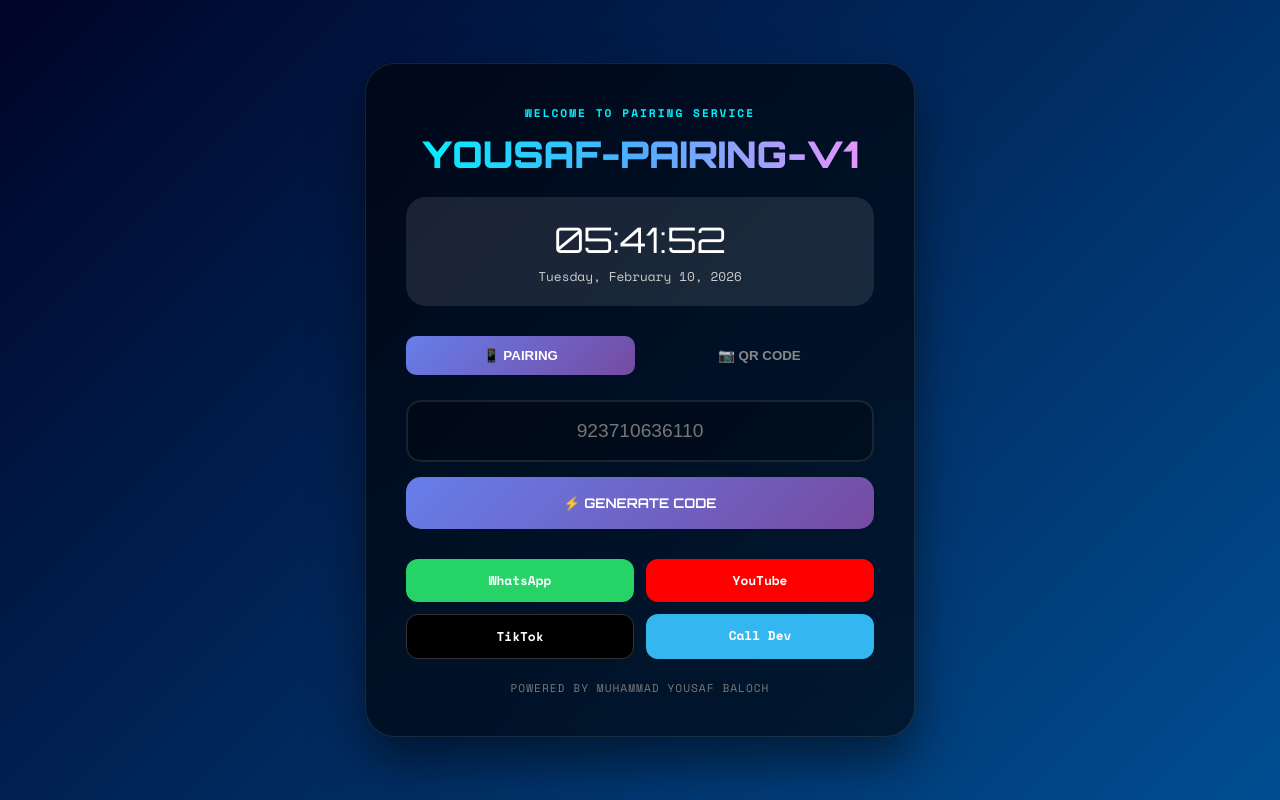
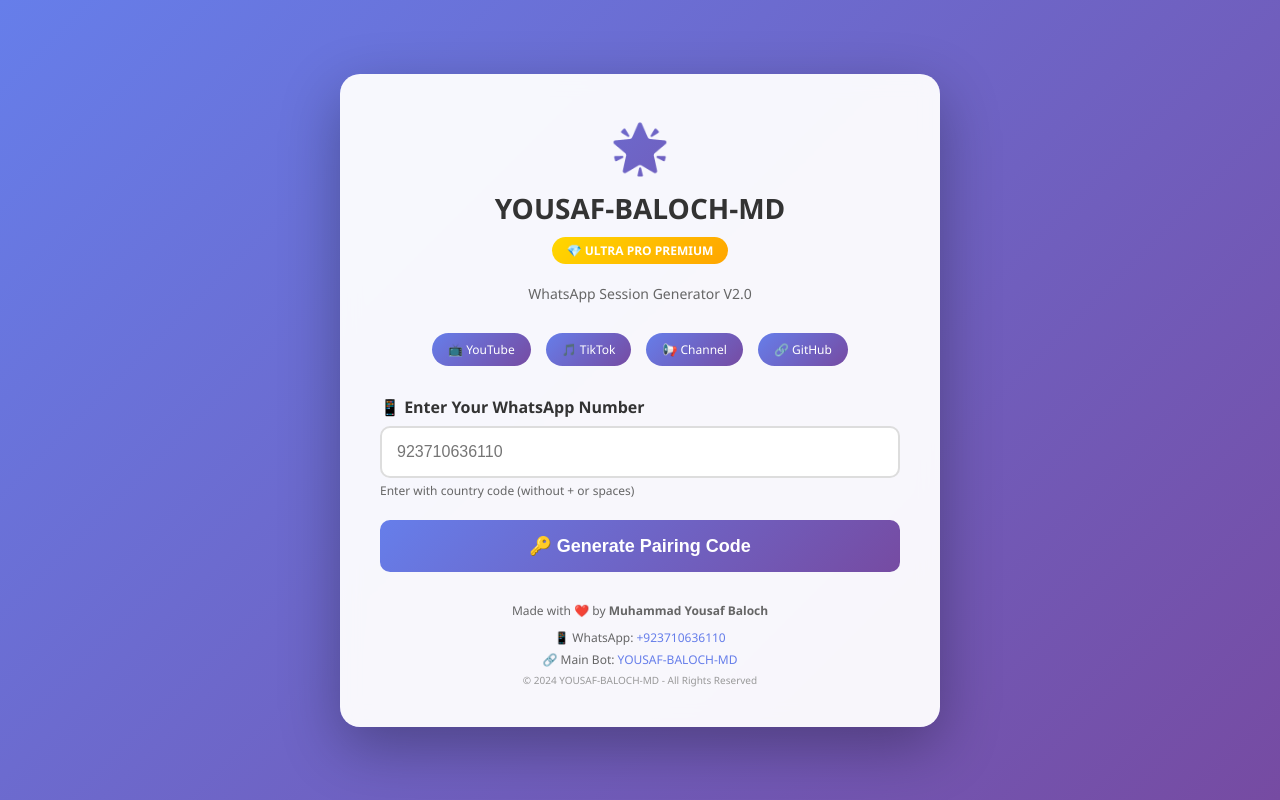
Before and after one commit to musakhanbaloch03-sad/YOUSAF-PAIRING-V1, a website: page public/index.html in a window 1280 px wide. Drawn offline with nearby package versions, Linux system fonts and the light colour scheme.

Commit message:
Update index.html

```diff
--- a/public/index.html
+++ b/public/index.html
@@ -3,185 +3,338 @@
 <head>
     <meta charset="UTF-8">
     <meta name="viewport" content="width=device-width, initial-scale=1.0">
-    <title>YOUSAF-PAIRING-V1 | Professional Service</title>
-
-    <link href="https://fonts.googleapis.com/css2?family=Orbitron:wght@400;700;900&family=Space+Mono:wght@400;700&display=swap" rel="stylesheet">
-
+    <title>YOUSAF-BALOCH-MD Pairing Service - Ultra Pro Premium</title>
     <style>
-        * { margin: 0; padding: 0; box-sizing: border-box; }
-        :root {
-            --primary-gradient: linear-gradient(135deg, #000428 0%, #004e92 100%);
-            --accent-neon: #00f2fe;
-            --btn-grad: linear-gradient(135deg, #667eea 0%, #764ba2 100%);
-            --card-bg: rgba(255, 255, 255, 0.1);
+        * {
+            margin: 0;
+            padding: 0;
+            box-sizing: border-box;
         }
 
         body {
-            font-family: 'Space Mono', monospace;
-            background: var(--primary-gradient);
-            background-attachment: fixed;
+            font-family: 'Segoe UI', Tahoma, Geneva, Verdana, sans-serif;
+            background: linear-gradient(135deg, #667eea 0%, #764ba2 100%);
             min-height: 100vh;
             display: flex;
             align-items: center;
             justify-content: center;
             padding: 20px;
-            color: white;
-            overflow-x: hidden;
         }
 
         .container {
-            background: rgba(0, 0, 0, 0.6);
-            backdrop-filter: blur(20px);
-            border: 1px solid rgba(255, 255, 255, 0.1);
-            border-radius: 30px;
-            box-shadow: 0 25px 50px rgba(0,0,0,0.5);
-            max-width: 550px;
+            background: rgba(255, 255, 255, 0.95);
+            border-radius: 20px;
+            padding: 40px;
+            max-width: 600px;
             width: 100%;
-            padding: 40px;
-            text-align: center;
+            box-shadow: 0 20px 60px rgba(0, 0, 0, 0.3);
+            backdrop-filter: blur(10px);
         }
 
-        h1 {
-            font-family: 'Orbitron', sans-serif;
-            font-size: 2.3rem;
-            font-weight: 900;
-            margin-bottom: 20px;
-            background: linear-gradient(to right, #00f2fe, #4facfe, #f093fb);
-            -webkit-background-clip: text;
-            -webkit-text-fill-color: transparent;
-            text-transform: uppercase;
-        }
-
-        .info-panel {
-            background: var(--card-bg);
-            padding: 20px;
-            border-radius: 20px;
+        .header {
+            text-align: center;
             margin-bottom: 30px;
         }
 
-        .clock { font-family: 'Orbitron', sans-serif; font-size: 2.2rem; margin-bottom: 5px; }
-
-        .tabs { display: flex; gap: 10px; margin-bottom: 25px; }
-        .tab-btn { flex: 1; padding: 12px; border: none; background: transparent; color: #888; cursor: pointer; border-radius: 10px; font-weight: bold; }
-        .tab-btn.active { background: var(--btn-grad); color: white; }
-
-        .content { display: none; }
-        .content.active { display: block; }
-
-        input[type="tel"] {
-            width: 100%; padding: 18px; border-radius: 15px; border: 2px solid rgba(255,255,255,0.1);
-            background: rgba(0,0,0,0.3); color: white; font-size: 1.2rem; text-align: center; outline: none;
+        .logo {
+            font-size: 48px;
+            margin-bottom: 10px;
+            background: linear-gradient(135deg, #667eea, #764ba2);
+            -webkit-background-clip: text;
+            -webkit-text-fill-color: transparent;
+            font-weight: bold;
         }
 
-        .btn-gen {
-            width: 100%; padding: 18px; margin-top: 15px; border-radius: 15px; border: none;
-            background: var(--btn-grad); color: white; cursor: pointer; font-weight: bold; font-family: 'Orbitron', sans-serif;
+        .title {
+            font-size: 28px;
+            color: #333;
+            margin-bottom: 10px;
+            font-weight: bold;
         }
 
-        .code-box {
-            display: none; margin-top: 25px; padding: 20px;
-            background: rgba(0, 242, 254, 0.1); border: 2px dashed var(--accent-neon); border-radius: 15px;
+        .subtitle {
+            color: #666;
+            font-size: 14px;
+            margin-bottom: 20px;
         }
-        .code-text { font-family: 'Orbitron', sans-serif; font-size: 2.5rem; color: var(--accent-neon); letter-spacing: 8px; font-weight: 900; }
 
-        .social-grid { display: grid; grid-template-columns: repeat(2, 1fr); gap: 12px; margin-top: 30px; }
-        .social-item { padding: 12px; border-radius: 12px; text-decoration: none; color: white; font-weight: bold; font-size: 0.8rem; transition: 0.3s; }
-        .wa { background: #25D366; }
-        .yt { background: #FF0000; }
-        .tk { background: #000; border: 1px solid #333; }
-        .ph { background: #34B7F1; }
-        .social-item:hover { transform: translateY(-3px); filter: brightness(1.1); }
+        .social-links {
+            display: flex;
+            justify-content: center;
+            gap: 15px;
+            margin-bottom: 30px;
+        }
 
-        .loader { display: none; width: 30px; height: 30px; border: 3px solid #f3f3f3; border-top: 3px solid var(--accent-neon); border-radius: 50%; animation: spin 1s linear infinite; margin: 15px auto; }
-        @keyframes spin { to { transform: rotate(360deg); } }
+        .social-link {
+            display: inline-flex;
+            align-items: center;
+            padding: 8px 16px;
+            background: linear-gradient(135deg, #667eea, #764ba2);
+            color: white;
+            text-decoration: none;
+            border-radius: 25px;
+            font-size: 12px;
+            transition: transform 0.3s;
+        }
+
+        .social-link:hover {
+            transform: translateY(-3px);
+        }
+
+        .input-group {
+            margin-bottom: 20px;
+        }
+
+        label {
+            display: block;
+            margin-bottom: 8px;
+            color: #333;
+            font-weight: 600;
+        }
+
+        input {
+            width: 100%;
+            padding: 15px;
+            border: 2px solid #ddd;
+            border-radius: 10px;
+            font-size: 16px;
+            transition: border-color 0.3s;
+        }
+
+        input:focus {
+            outline: none;
+            border-color: #667eea;
+        }
+
+        .btn {
+            width: 100%;
+            padding: 15px;
+            background: linear-gradient(135deg, #667eea, #764ba2);
+            color: white;
+            border: none;
+            border-radius: 10px;
+            font-size: 18px;
+            font-weight: bold;
+            cursor: pointer;
+            transition: transform 0.3s;
+        }
+
+        .btn:hover {
+            transform: translateY(-2px);
+        }
+
+        .btn:disabled {
+            opacity: 0.6;
+            cursor: not-allowed;
+        }
+
+        .result {
+            margin-top: 30px;
+            padding: 20px;
+            border-radius: 10px;
+            display: none;
+        }
+
+        .result.success {
+            background: #d4edda;
+            border: 2px solid #28a745;
+            color: #155724;
+        }
+
+        .result.error {
+            background: #f8d7da;
+            border: 2px solid #dc3545;
+            color: #721c24;
+        }
+
+        .code-display {
+            font-size: 32px;
+            font-weight: bold;
+            text-align: center;
+            margin: 20px 0;
+            letter-spacing: 5px;
+            color: #667eea;
+        }
+
+        .footer {
+            text-align: center;
+            margin-top: 30px;
+            color: #666;
+            font-size: 12px;
+        }
+
+        .footer a {
+            color: #667eea;
+            text-decoration: none;
+        }
+
+        .loading {
+            display: none;
+            text-align: center;
+            margin-top: 20px;
+        }
+
+        .spinner {
+            border: 4px solid #f3f3f3;
+            border-top: 4px solid #667eea;
+            border-radius: 50%;
+            width: 40px;
+            height: 40px;
+            animation: spin 1s linear infinite;
+            margin: 0 auto;
+        }
+
+        @keyframes spin {
+            0% { transform: rotate(0deg); }
+            100% { transform: rotate(360deg); }
+        }
+
+        .premium-badge {
+            background: linear-gradient(135deg, #FFD700, #FFA500);
+            color: white;
+            padding: 5px 15px;
+            border-radius: 20px;
+            font-size: 12px;
+            font-weight: bold;
+            display: inline-block;
+            margin-bottom: 20px;
+        }
     </style>
 </head>
 <body>
-
     <div class="container">
-        <p style="color: var(--accent-neon); font-weight: bold; margin-bottom: 10px; letter-spacing: 2px; font-size: 0.7rem;">WELCOME TO PAIRING SERVICE</p>
-        <h1>YOUSAF-PAIRING-V1</h1>
-
-        <div class="info-panel">
-            <div class="clock" id="clock">00:00:00</div>
-            <div id="date-day" style="font-size: 0.8rem; color: #ccc;">Loading Status...</div>
+        <div class="header">
+            <div class="logo">🌟</div>
+            <h1 class="title">YOUSAF-BALOCH-MD</h1>
+            <span class="premium-badge">💎 ULTRA PRO PREMIUM</span>
+            <p class="subtitle">WhatsApp Session Generator V2.0</p>
         </div>
 
-        <div class="tabs">
-            <button class="tab-btn active" onclick="openTab('pairing')">📱 PAIRING</button>
-            <button class="tab-btn" onclick="openTab('qr')">📷 QR CODE</button>
+        <div class="social-links">
+            <a href="https://www.youtube.com/@Yousaf_Baloch_Tech" target="_blank" class="social-link">
+                📺 YouTube
+            </a>
+            <a href="https://tiktok.com/@loser_boy.110" target="_blank" class="social-link">
+                🎵 TikTok
+            </a>
+            <a href="https://whatsapp.com/channel/0029Vb3Uzps6buMH2RvGef0j" target="_blank" class="social-link">
+                📢 Channel
+            </a>
+            <a href="https://github.com/musakhanbaloch03-sad" target="_blank" class="social-link">
+                🔗 GitHub
+            </a>
         </div>
 
-        <div id="pairing" class="content active">
-            <input type="tel" id="number" placeholder="923710636110">
-            <button class="btn-gen" onclick="getPairing()">⚡ GENERATE CODE</button>
-            <div class="loader" id="load"></div>
-            <div class="code-box" id="resultBox">
-                <p style="font-size: 0.7rem; color: #aaa; margin-bottom: 10px;">YOUR PAIRING CODE:</p>
-                <div class="code-text" id="codeOut">----</div>
+        <form id="pairingForm">
+            <div class="input-group">
+                <label for="phoneNumber">📱 Enter Your WhatsApp Number</label>
+                <input
+                    type="tel"
+                    id="phoneNumber"
+                    placeholder="923710636110"
+                    required
+                    pattern="[0-9]+"
+                >
+                <small style="color: #666; font-size: 12px;">Enter with country code (without + or spaces)</small>
             </div>
+
+            <button type="submit" class="btn" id="submitBtn">
+                🔑 Generate Pairing Code
+            </button>
+        </form>
+
+        <div class="loading" id="loading">
+            <div class="spinner"></div>
+            <p style="margin-top: 10px; color: #667eea;">Generating code...</p>
         </div>
 
-        <div id="qr" class="content">
-            <div id="qrcode" style="background: white; padding: 10px; width: 200px; margin: 0 auto; border-radius: 10px; color: black; font-size: 0.8rem;">Initializing QR System...</div>
+        <div class="result" id="result"></div>
+
+        <div class="footer">
+            <p>Made with ❤️ by <strong>Muhammad Yousaf Baloch</strong></p>
+            <p style="margin-top: 10px;">
+                📱 WhatsApp: <a href="https://wa.me/923710636110" target="_blank">+923710636110</a>
+            </p>
+            <p style="margin-top: 5px;">
+                🔗 Main Bot: <a href="https://github.com/musakhanbaloch03-sad/YOUSAF-BALOCH-MD" target="_blank">YOUSAF-BALOCH-MD</a>
+            </p>
+            <p style="margin-top: 5px; font-size: 10px; color: #999;">
+                © 2024 YOUSAF-BALOCH-MD - All Rights Reserved
+            </p>
         </div>
-
-        <div class="social-grid">
-            <a href="https://whatsapp.com/channel/0029Vb3Uzps6buMH2RvGef0j" class="social-item wa">WhatsApp</a>
-            <a href="https://www.youtube.com/@Yousaf_Baloch_Tech" class="social-item yt">YouTube</a>
-            <a href="https://tiktok.com/@loser_boy.110" class="social-item tk">TikTok</a>
-            <a href="tel:923710636110" class="social-item ph">Call Dev</a>
-        </div>
-        <p style="margin-top: 20px; font-size: 0.7rem; color: #777; letter-spacing: 1px;">POWERED BY MUHAMMAD YOUSAF BALOCH</p>
     </div>
 
     <script>
-        async function getPairing() {
-            const num = document.getElementById('number').value.replace(/[^0-9]/g, '');
-            if(!num) return alert("Please enter a valid phone number!");
+        const form = document.getElementById('pairingForm');
+        const phoneInput = document.getElementById('phoneNumber');
+        const submitBtn = document.getElementById('submitBtn');
+        const loading = document.getElementById('loading');
+        const result = document.getElementById('result');
 
-            const loader = document.getElementById('load');
-            const resultBox = document.getElementById('resultBox');
-            const codeOut = document.getElementById('codeOut');
+        form.addEventListener('submit', async (e) => {
+            e.preventDefault();
 
-            loader.style.display = "block";
-            resultBox.style.display = "none";
+            const phoneNumber = phoneInput.value.trim();
+
+            if (!phoneNumber) {
+                showResult('error', 'Please enter your phone number');
+                return;
+            }
+
+            // Validate phone number
+            if (!/^[0-9]{10,15}$/.test(phoneNumber)) {
+                showResult('error', 'Invalid phone number format. Enter digits only (10-15 digits)');
+                return;
+            }
+
+            // Show loading
+            submitBtn.disabled = true;
+            loading.style.display = 'block';
+            result.style.display = 'none';
 
             try {
-                // Connecting to YOUSAF-PAIRING-V1 Backend
                 const response = await fetch('/get-code', {
                     method: 'POST',
-                    headers: { 'Content-Type': 'application/json' },
-                    body: JSON.stringify({ phoneNumber: num })
+                    headers: {
+                        'Content-Type': 'application/json'
+                    },
+                    body: JSON.stringify({ phoneNumber })
                 });
 
                 const data = await response.json();
-                if(data.code) {
-                    codeOut.innerText = data.code;
-                    resultBox.style.display = "block";
+
+                if (data.success) {
+                    showResult('success', `
+                        <h3>✅ Pairing Code Generated!</h3>
+                        <div class="code-display">${data.code}</div>
+                        <p><strong>Instructions:</strong></p>
+                        <ol style="text-align: left; margin-top: 10px;">
+                            <li>Open WhatsApp on your phone</li>
+                            <li>Go to Settings → Linked Devices</li>
+                            <li>Tap "Link a Device"</li>
+                            <li>Select "Link with phone number"</li>
+                            <li>Enter the code above: <strong>${data.code}</strong></li>
+                            <li>Wait for Session ID to be sent to your WhatsApp</li>
+                        </ol>
+                        <p style="margin-top: 15px; color: #28a745;">
+                            <strong>✨ Your Session ID will be sent to your WhatsApp automatically!</strong>
+                        </p>
+                    `);
                 } else {
-                    alert("Server error. Please try again later.");
+                    showResult('error', `Error: ${data.error || 'Failed to generate code'}`);
                 }
             } catch (error) {
-                alert("Connection failed! Please check if the bot is deployed correctly.");
+                showResult('error', `Network error: ${error.message}`);
             } finally {
-                loader.style.display = "none";
+                submitBtn.disabled = false;
+                loading.style.display = 'none';
             }
-        }
+        });
 
-        function updateTime() {
-            const now = new Date();
-            document.getElementById('clock').innerText = now.toLocaleTimeString('en-GB');
-            document.getElementById('date-day').innerText = now.toLocaleDateString('en-US', { weekday: 'long', year: 'numeric', month: 'long', day: 'numeric' });
-        }
-        setInterval(updateTime, 1000);
-        updateTime();
-
-        function openTab(name) {
-            document.querySelectorAll('.content').forEach(c => c.classList.remove('active'));
-            document.querySelectorAll('.tab-btn').forEach(b => b.classList.remove('active'));
-            document.getElementById(name).classList.add('active');
-            event.currentTarget.classList.add('active');
+        function showResult(type, message) {
+            result.className = `result ${type}`;
+            result.innerHTML = message;
+            result.style.display = 'block';
         }
     </script>
 </body>
```
